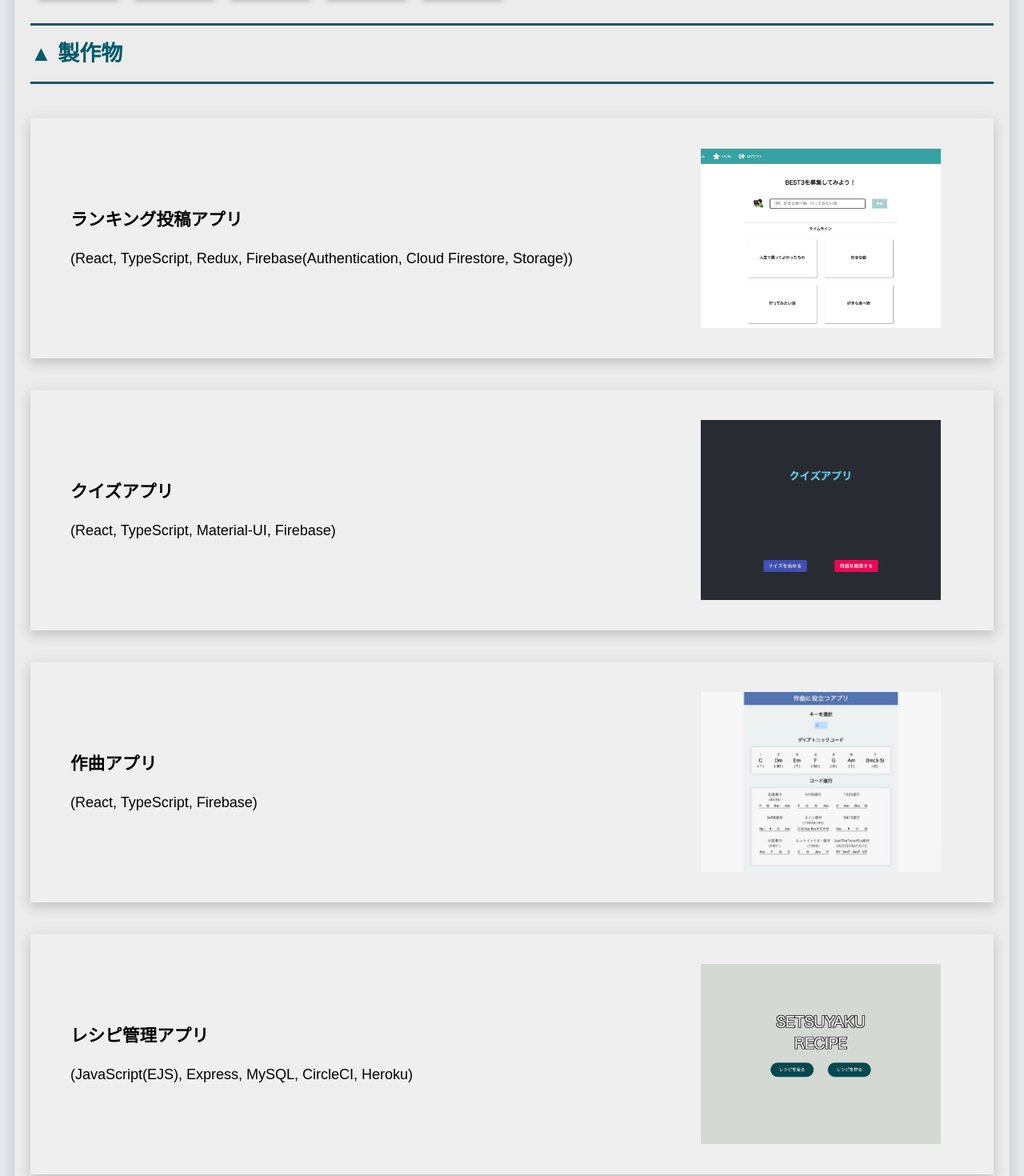
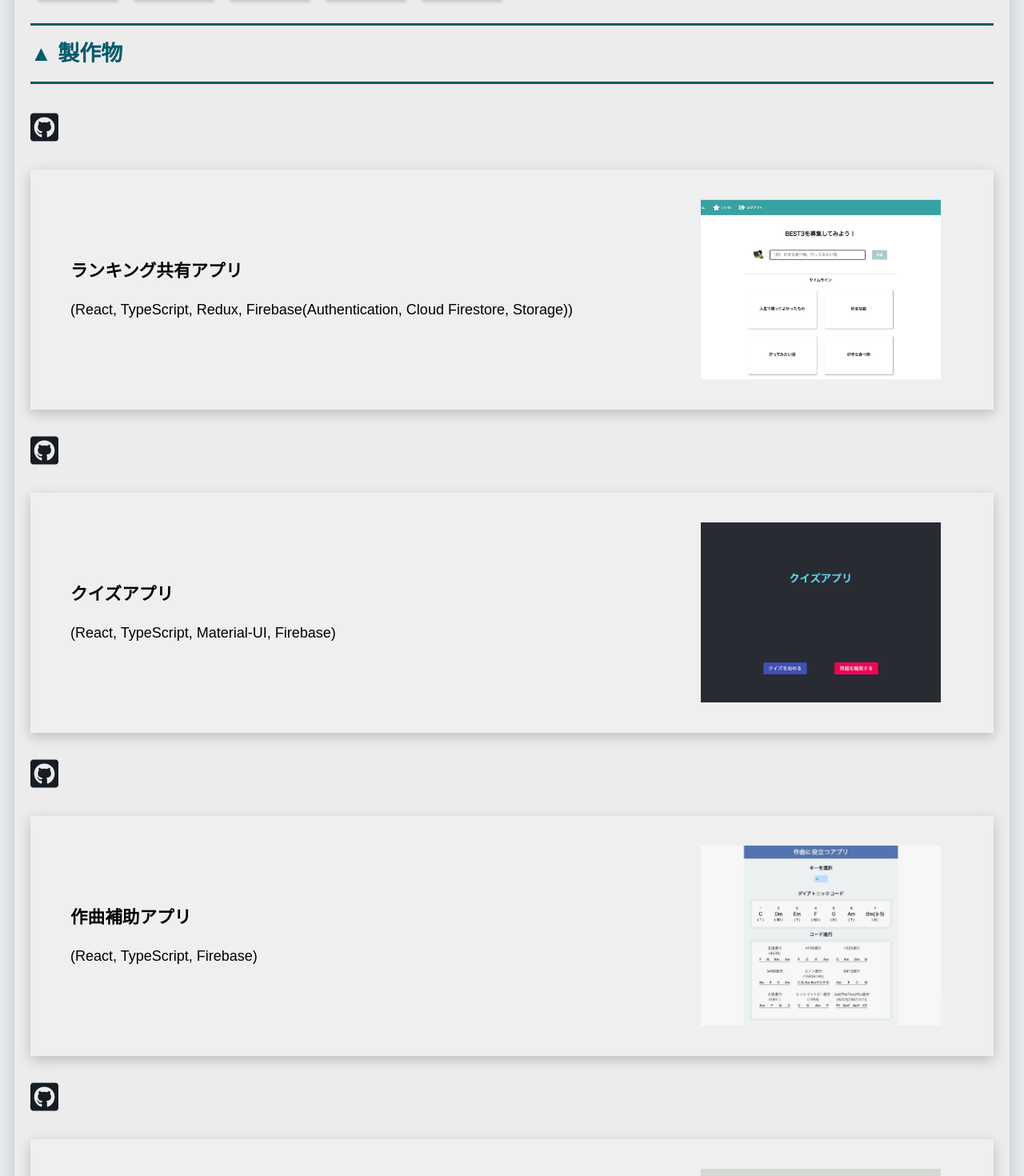
Before and after one commit to naokihino178/my-portfolio, a Next.js app: page / in a window 1280 px wide. Shown: the part 1500-2970 px from the top of the page at 80% size. Built offline with nearby package versions, Linux system fonts and the light colour scheme.

Commit message:
それぞれの製作物からGitHubリポジトリ に飛べるようにした

```diff
--- a/pages/Profile.js
+++ b/pages/Profile.js
@@ -153,11 +153,19 @@ const Profile = () => {
           {openPortfolioSection ? (
             <>
               <section className={styles.main}>
+                <span>
+                  <a
+                    href="https://github.com/naokihino178/ranking-app"
+                    className={utilStyles.githubButton}
+                  >
+                    <i class="fab fa-github-square"></i>
+                  </a>
+                </span>
                 <Link href="https://ranking-app-naokihino178.vercel.app/">
                   <button className={styles.portfolioItem}>
                     <div className={styles.portfolioDesc}>
                       <h2 className={utilStyles.headingMd}>
-                        ランキング投稿アプリ
+                        ランキング共有アプリ{" "}
                       </h2>
                       <p className={utilStyles.headingSd}>
                         (React, TypeScript, Redux, Firebase(Authentication,
@@ -167,14 +175,22 @@ const Profile = () => {
                     <img
                       src="/images/rankingApp.jpeg"
                       className={utilStyles.portfolioImg}
-                      alt="作曲補助アプリ"
+                      alt="ランキング共有アプリ"
                     />
                   </button>
                 </Link>
+                <span>
+                  <a
+                    href="https://github.com/naokihino178/quiz-app"
+                    className={utilStyles.githubButton}
+                  >
+                    <i class="fab fa-github-square"></i>
+                  </a>
+                </span>
                 <Link href="https://quizapp-6ew7b2j3t-naokihino178.vercel.app/">
                   <button className={styles.portfolioItem}>
                     <div className={styles.portfolioDesc}>
-                      <h2 className={utilStyles.headingMd}>クイズアプリ</h2>
+                      <h2 className={utilStyles.headingMd}>クイズアプリ </h2>
                       <p className={utilStyles.headingSd}>
                         (React, TypeScript, Material-UI, Firebase)
                       </p>
@@ -186,10 +202,19 @@ const Profile = () => {
                     />
                   </button>
                 </Link>
+                <span>
+                  <a
+                    href="https://github.com/naokihino178/composition-app"
+                    className={utilStyles.githubButton}
+                  >
+                    <i class="fab fa-github-square"></i>
+                  </a>
+                </span>
+
                 <Link href="https://composition-app-naokihino178.vercel.app/">
                   <button className={styles.portfolioItem}>
                     <div className={styles.portfolioDesc}>
-                      <h2 className={utilStyles.headingMd}>作曲アプリ</h2>
+                      <h2 className={utilStyles.headingMd}>作曲補助アプリ </h2>
                       <p className={utilStyles.headingSd}>
                         (React, TypeScript, Firebase)
                       </p>
@@ -201,10 +226,20 @@ const Profile = () => {
                     />
                   </button>
                 </Link>
+                <span>
+                  <a
+                    href="https://github.com/naokihino178/recipe-app"
+                    className={utilStyles.githubButton}
+                  >
+                    <i class="fab fa-github-square"></i>
+                  </a>
+                </span>
                 <Link href="https://orenosetsuyakumeshi.herokuapp.com/">
                   <button className={styles.portfolioItem}>
                     <div className={styles.portfolioDesc}>
-                      <h2 className={utilStyles.headingMd}>レシピ管理アプリ</h2>
+                      <h2 className={utilStyles.headingMd}>
+                        レシピ管理アプリ{" "}
+                      </h2>
                       <p className={utilStyles.headingSd}>
                         (JavaScript(EJS), Express, MySQL, CircleCI, Heroku)
                       </p>
```
